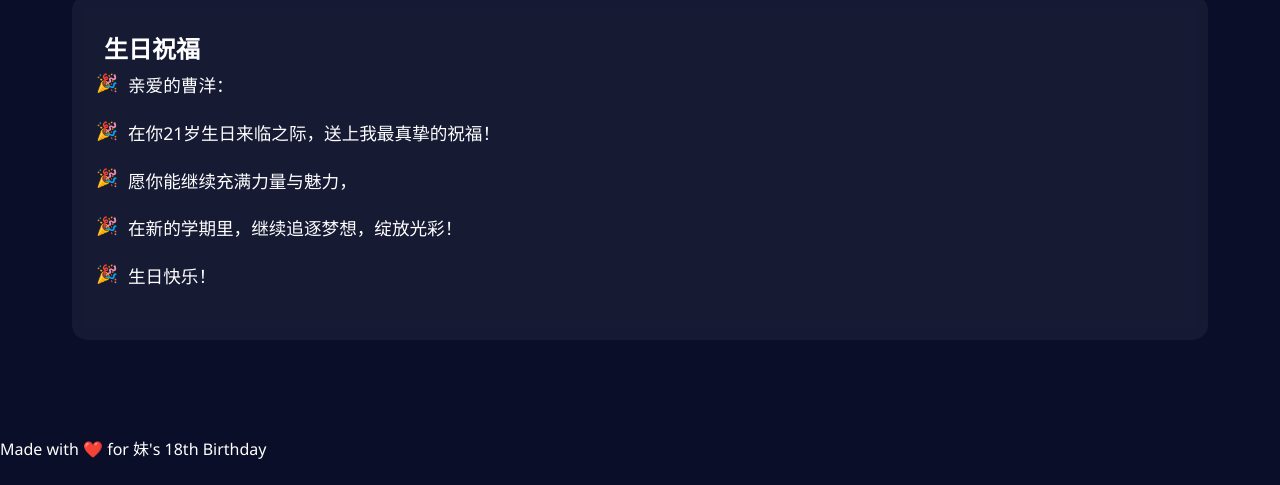
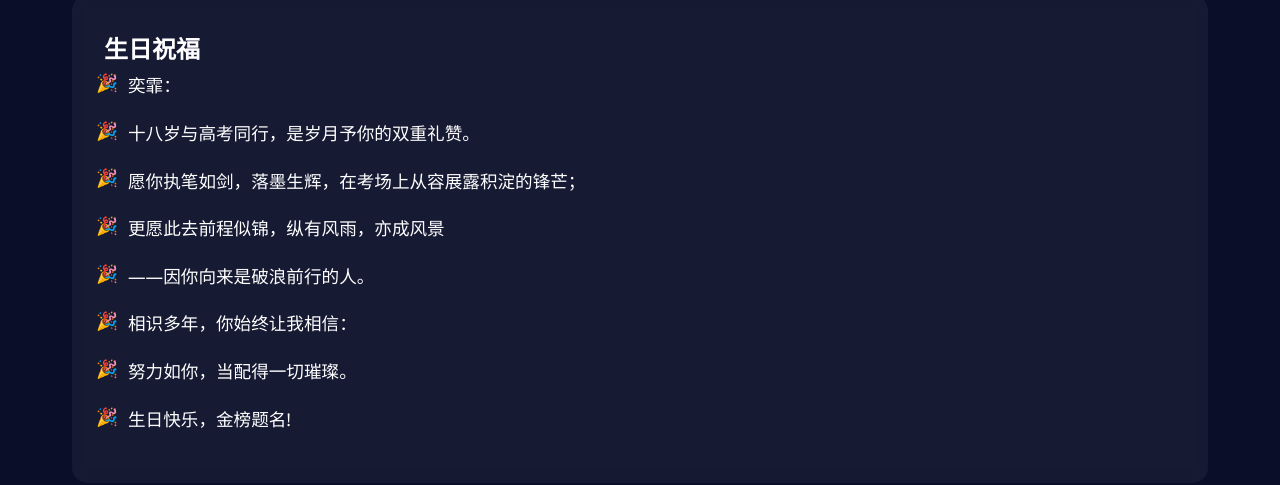
Before and after one commit to Wzdhehe/sfy20, a plain HTML site: page index.html in a window 1280 px wide. Shown: the part 1156-1641 px from the top of the page. Before the commit the page ends 1616 px from the top, so only its background shows below. Drawn offline with Linux system fonts and the light colour scheme.

Commit message:
Update index.html

```diff
--- a/index.html
+++ b/index.html
@@ -111,11 +111,14 @@
         <section class="message-section">
             <h2>生日祝福</h2>
             <div class="message">
-                <p>亲爱的曹洋：</p>
-                <p>在你21岁生日来临之际，送上我最真挚的祝福！</p>
-                <p>愿你能继续充满力量与魅力，</p>
-                <p>在新的学期里，继续追逐梦想，绽放光彩！</p>
-                <p>生日快乐！</p>
+                <p>奕霏：</p>
+                <p>十八岁与高考同行，是岁月予你的双重礼赞。</p>
+                <p>愿你执笔如剑，落墨生辉，在考场上从容展露积淀的锋芒；</p>
+                <p>更愿此去前程似锦，纵有风雨，亦成风景</p>
+                <p>——因你向来是破浪前行的人。</p>
+                <p>相识多年，你始终让我相信：</p>
+                <p>努力如你，当配得一切璀璨。</p>
+                <p>生日快乐，金榜题名!</p>
             </div>
         </section>
 
```
